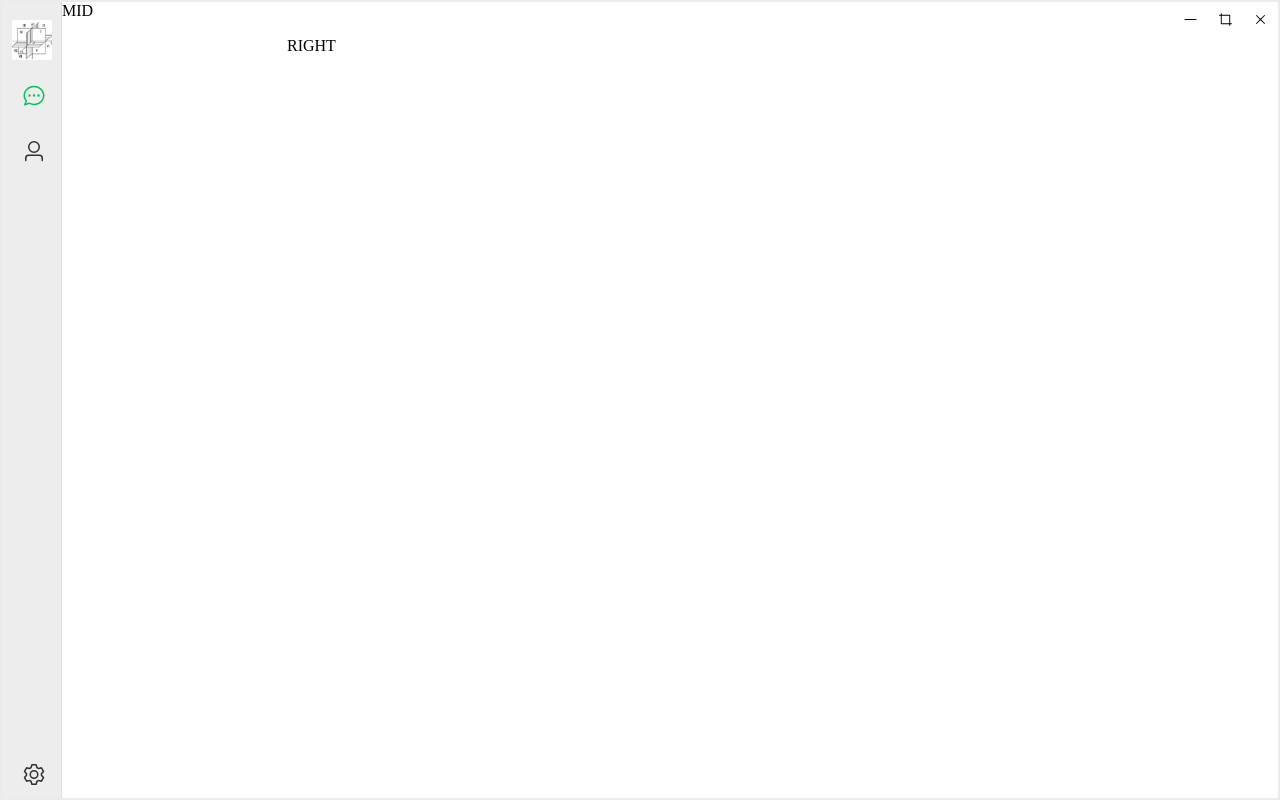
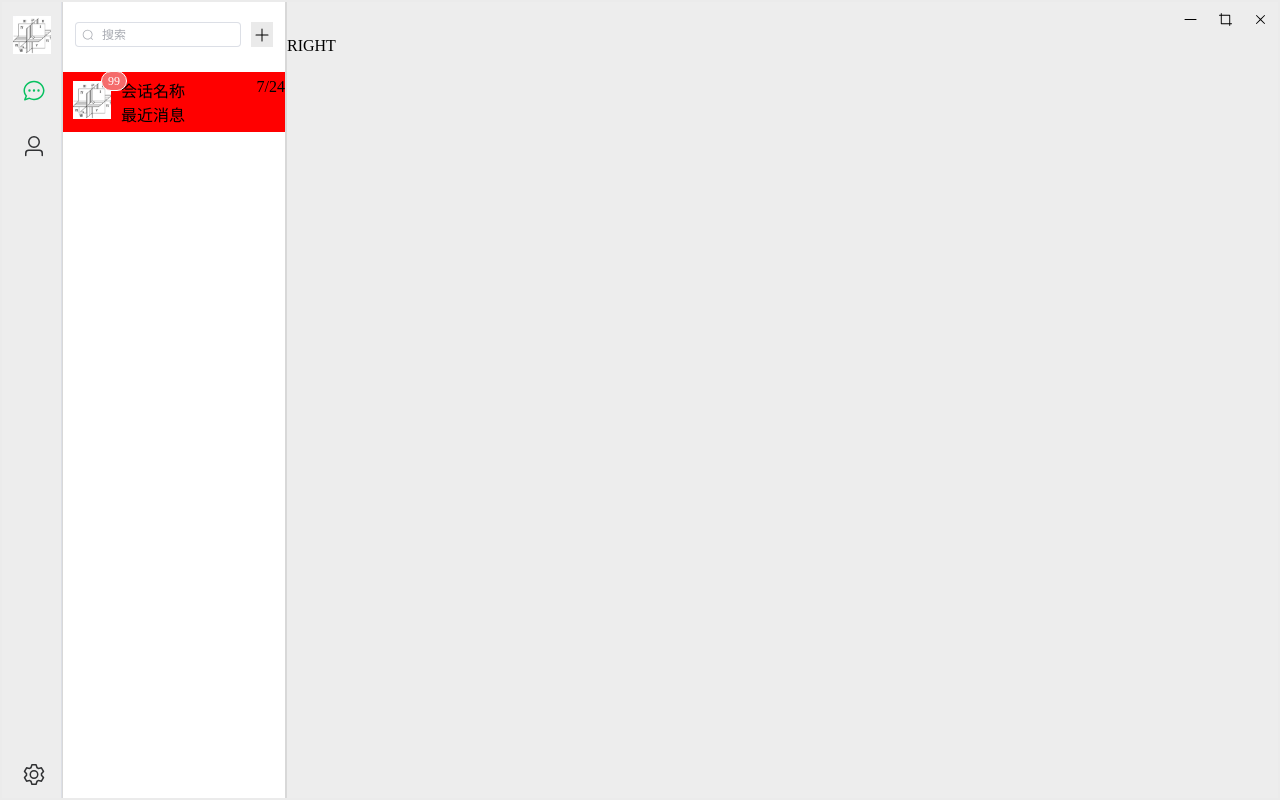
Before and after one commit to 01-Dreamer/chatclient, a Vue app: page /main in a window 1280 px wide. Built offline with nearby package versions, Linux system fonts and the light colour scheme.

Commit message:
20250803

```diff
--- a/src/renderer/src/components/LayoutBase.vue
+++ b/src/renderer/src/components/LayoutBase.vue
@@ -65,9 +65,13 @@ const exitApp = () => {
 
 .mid-content {
   width: 225px;
+  border-left: 1px solid #D8D8D8;
+  border-right: 2px solid #D8D8D8;
+  box-sizing: border-box;
 }
 
 .right-content {
+  background: #EDEDED;
   flex-grow: 1;
   display: flex;
   flex-direction: column;
--- a/src/renderer/src/views/MainView.vue
+++ b/src/renderer/src/views/MainView.vue
@@ -3,7 +3,7 @@
     <template #left-content>
       <el-menu class="sider" default-active="chat">
         <div class="top-menu">
-          <div class="avatar">
+          <div class="user-avatar">
             <img class="avatar-img" src="@/assets/avatar.jpg" alt="error">
           </div>
           <el-menu-item class="no-drag" index="chat" @click="changeMenu('chat')">
@@ -21,10 +21,37 @@
       </el-menu>
     </template>
     <template #mid-content>
-      MID
+      <div class="top-search">
+        <div class="search-box">
+          <el-input class="search-input no-drag" size="small" placeholder="搜索">
+            <template #prefix>
+              <el-icon><Search /></el-icon>
+            </template>
+          </el-input>
+          <el-icon class="plus-icon no-drag"><Plus /></el-icon>
+        </div>
+      </div>
+      <div class="session-item">
+        <el-badge :max="99" :value="99" class="session-avatar">
+          <img class="avatar-img" src="@/assets/avatar.jpg" alt="error">
+        </el-badge>
+        <div class="session-info">
+          <div class="session-info-top">
+            <div class="session-name">
+              会话名称
+            </div>
+            <div class="session-latest-time">
+              7/24
+            </div>
+          </div>
+          <div class="session-info-bottom">
+            最近消息
+          </div>
+        </div>
+      </div>
     </template>
     <template #right-content>
-      RIGHT
+        RIGHT
     </template>
   </Layout>
 </template>
@@ -62,14 +89,14 @@ const changeMenu = (clickMenu) => {
 }
 
 .top-menu {
-  margin-top: 10px;
+  margin-top: 5px;
 }
 
 .bottom-menu {
   margin-bottom: 0;
 }
 
-.avatar {
+.user-avatar {
   height: 55px;
   display: flex;
   justify-content: center;
@@ -77,7 +104,8 @@ const changeMenu = (clickMenu) => {
 }
 
 .avatar-img {
-  height: 40px;
+  width: 38px;
+  height: 38px;
 }
 
 :deep(.el-menu-item.is-active) {
@@ -92,4 +120,59 @@ const changeMenu = (clickMenu) => {
   font-size: 25px;
   display: flex;
 }
+
+.top-search {
+  display: flex;
+  justify-content: center;
+  align-items: center;
+  height: 65px;
+  margin-bottom: 5px;
+}
+
+.search-box {
+  display: flex;
+  justify-content: space-between;
+  width: 100%;
+  height: 25px;
+  margin: auto 12px;
+}
+
+.search-input {
+  height: 100%;
+}
+
+.plus-icon {
+  cursor: pointer;
+  background: #EAEAEA;
+  height: 100%;
+  margin-left: 10px;
+  padding: 0 3px;
+}
+
+.plus-icon:hover {
+  background: #D8D8D8;
+}
+
+.session-item {
+  display: flex;
+  justify-content: center;
+  align-items: center;
+  height: 60px;
+  background: red;
+}
+
+.session-avatar {
+  margin: auto 10px;
+}
+
+.session-info {
+  display: flex;
+  flex-direction: column;
+  width: 100%;
+}
+
+.session-info-top {
+  display: flex;
+  justify-content: space-between;
+}
 </style>
```
Also changed, not shown: src/main/index.js (+4 -5 lines).
